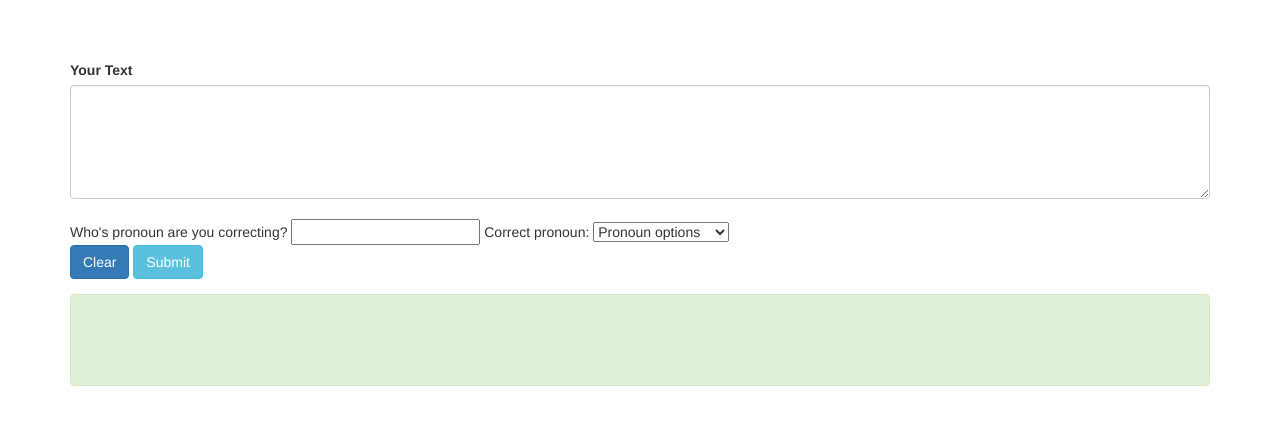
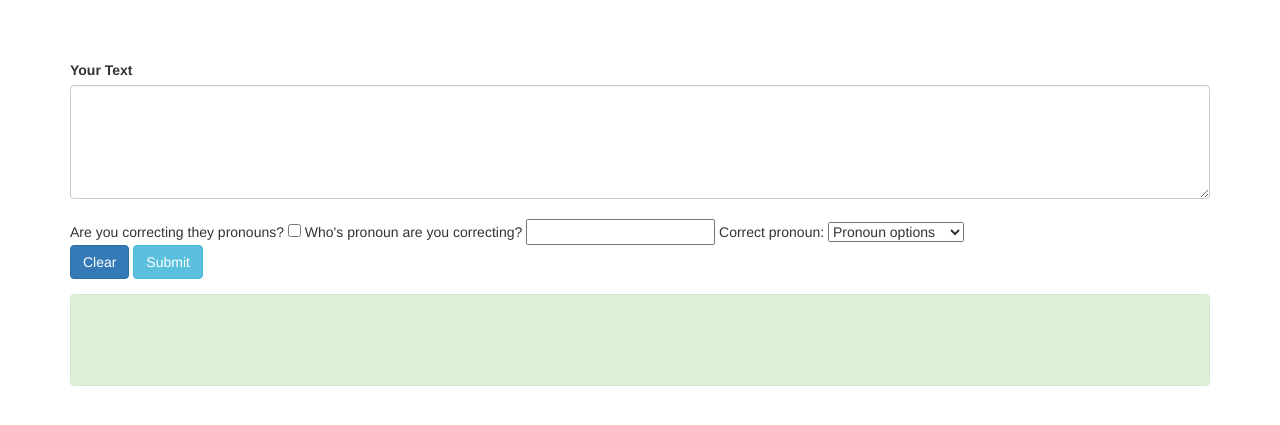
Before and after one commit to iris-lux/pronoun-correct, a Flask app: page / in a window 1280 px wide. Shown: the top 425 px of the page. Run offline with Flask 2, Linux system fonts and the light colour scheme; some libraries are stand-ins or nearby versions.

Commit message:
created option to increase greedyness if correcting they;

```diff
--- a/app/routes.py
+++ b/app/routes.py
@@ -7,9 +7,17 @@ from spacy.matcher import Matcher
 from spacy import displacy
 import en_core_web_sm
 import neuralcoref
+from simplenlg.lexicon import Lexicon
+from simplenlg.realiser.english import Realiser
+from simplenlg.framework import NLGFactory
+from simplenlg.phrasespec import SPhraseSpec
+from simplenlg.features import Feature
+import re
 
-nlp = spacy.load('en_core_web_sm')
-neuralcoref.add_to_pipe(nlp)
+
+
+
+
 #have a switch for updating they/them pronouns: neuralcoref.add_to_pipe(nlp, greedyness=0.6)
 
 def find_cluster(target_name, doc):
@@ -44,7 +52,6 @@ def token_index(altered_token):
 
 def pronoun_replacement_text(pronoun, pronoun_replacement):
     #replacement = pronoun.text
-
     if pronoun.pos_ == 'DET':
         replacement = pronoun_replacement.equivalent_pronoun('POSS_WK')
     else:
@@ -62,12 +69,25 @@ def head_replacement(head):
         return "'re"
     else:
         return head.lemma_
+#if the pronoun being corrected is they/them, and is the subject then the verb will be plural
+# if pronoun_replacement is not gramatically plural, and if pronoun.text is they/them/theirs/themselves/themself
+# then append hash of head token and method call to replace_plural_head(head)
+def replace_plural_head(head):
+    regex = re.compile('[a-z]+')
+    lex = Lexicon.getDefaultLexicon()
+    realiser = Realiser(lex)
+    nlgFactory = NLGFactory(lex)
+    p = nlgFactory.createClause()
+    p.setVerb(head.text)
+    p.setSubject("she")
+    return regex.match(realiser.realiseSentence(p).split(" ")[1]).group()
 
 def list_pronouns(mentions, pronoun_replacement):
     #make this list a list of tuples? or a hash? hash two keys, altered_token, replacement
     pronouns = []
+    it_its = ['it', 'its']
     for mention in mentions:
-        if len(mention) == 1 and (mention[0].tag_ == 'PRP' or mention[0].tag_ == 'PRP$'):
+        if len(mention) == 1 and (mention[0].tag_ == 'PRP' or mention[0].tag_ == 'PRP$') and not(mention[0].text.lower() in it_its):
             print(mention.text, 'tag', mention[0].tag_, spacy.explain(mention[0].tag_))
             print(len(mention))
             pronouns.append({'token': mention[0], 'replacement_text': pronoun_replacement_text(mention[0], pronoun_replacement)})
@@ -75,16 +95,28 @@ def list_pronouns(mentions, pronoun_replacement):
 
 def list_present_tense_heads(pronouns, pronoun_replacement):
     present_tense_heads = []
+    they_them = ['they', 'them', 'their', 'theirs', 'themselves', 'themself']
     for pronoun in pronouns:
+        print(pronoun['token'].text, pronoun['token'].head, pronoun['token'].head.tag_, spacy.explain(pronoun['token'].head.tag_))
         if(pronoun_replacement.gramatically_plural and pronoun['token'].dep_ == 'nsubj' and pronoun['token'].head.tag_ == 'VBZ'):
+            print(spacy.explain(pronoun['token'].head.tag_))
             present_tense_heads.append({'token': pronoun['token'].head, 'replacement_text': head_replacement(pronoun['token'].head)})
+        elif((pronoun['token'].text in they_them ) and pronoun['token'].dep_ == 'nsubj' and pronoun['token'].head.tag_ == 'VBP'):
+            present_tense_heads.append({'token': pronoun['token'].head, 'replacement_text': replace_plural_head(pronoun['token'].head)})
+
     return present_tense_heads
 
-def replace_pronouns(orig_text, name, pronoun_replacement):
+# have an another field
+def replace_pronouns(orig_text, name, pronoun_replacement, nlp, correcting_they_pronouns = False):
 
     #for singular they transformation
     #text, indexes to revert.
     #cache?
+
+    if(correcting_they_pronouns):
+        nlp.remove_pipe("neuralcoref")  # This remove the current neuralcoref instance from SpaCy pipe
+        neuralcoref.add_to_pipe(nlp, greedyness=0.6)
+
     doc = nlp(orig_text)
     text = []
     buffer_start = 0
@@ -96,10 +128,8 @@ def replace_pronouns(orig_text, name, pronoun_replacement):
 
     pronouns = list_pronouns(name_cluster.mentions, pronoun_replacement)
     present_tense_heads = list_present_tense_heads(pronouns, pronoun_replacement)
-    print(pronouns)
-    print(present_tense_heads)
+
     altered_tokens = pronouns + present_tense_heads
-    print(altered_tokens)
     altered_tokens.sort(key=lambda altered_token: altered_token['token'].i)
     print('altered_tokens', altered_tokens)
     for altered_token in altered_tokens:
@@ -124,21 +154,23 @@ def index():
 def process():
     results =[]
     num_of_results = 0
+    nlp = spacy.load('en_core_web_sm')
+    neuralcoref.add_to_pipe(nlp)
     # if request.method == 'POST':
+
     rawtext = request.form['rawtext']
     name = request.form['name']
     pronoun_option = request.form['pronoun_replacement']
+    correcting_they = request.form.get('correcting_they', False)
+    print(correcting_they)
     pronoun_replacements = {
         'she' : Pronoun('she', 'her', 'her', 'hers', 'herself'),
         'he' : Pronoun('he', 'him', 'his', 'his', 'himself'),
         'they' : Pronoun('they', 'them', 'their', 'theirs', 'themself', True)
     }
 
-    output = replace_pronouns(rawtext, name, pronoun_replacements[pronoun_option])
+    output = replace_pronouns(rawtext, name, pronoun_replacements[pronoun_option], nlp, correcting_they)
 
-
-
-    print(output)
 
     return render_template("index.html", translated = output, orig_text = rawtext)
 @app.route('/revert', methods = ["POST"])
--- a/app/templates/index.html
+++ b/app/templates/index.html
@@ -31,6 +31,7 @@
                     <label>Your Text</label>
             <textarea type="text" rows="5" cols="5" class="form-control"  name="rawtext" required="true"></textarea>
             <br/>
+            Are you correcting they pronouns?  <input type="checkbox" name="correcting_they" value= {{True}}></input>
             Who's pronoun are you correcting? <input type = "text" name = "name" required = "true"></input>
             Correct pronoun:
             <select class="custom-select" name = 'pronoun_replacement'>
```
